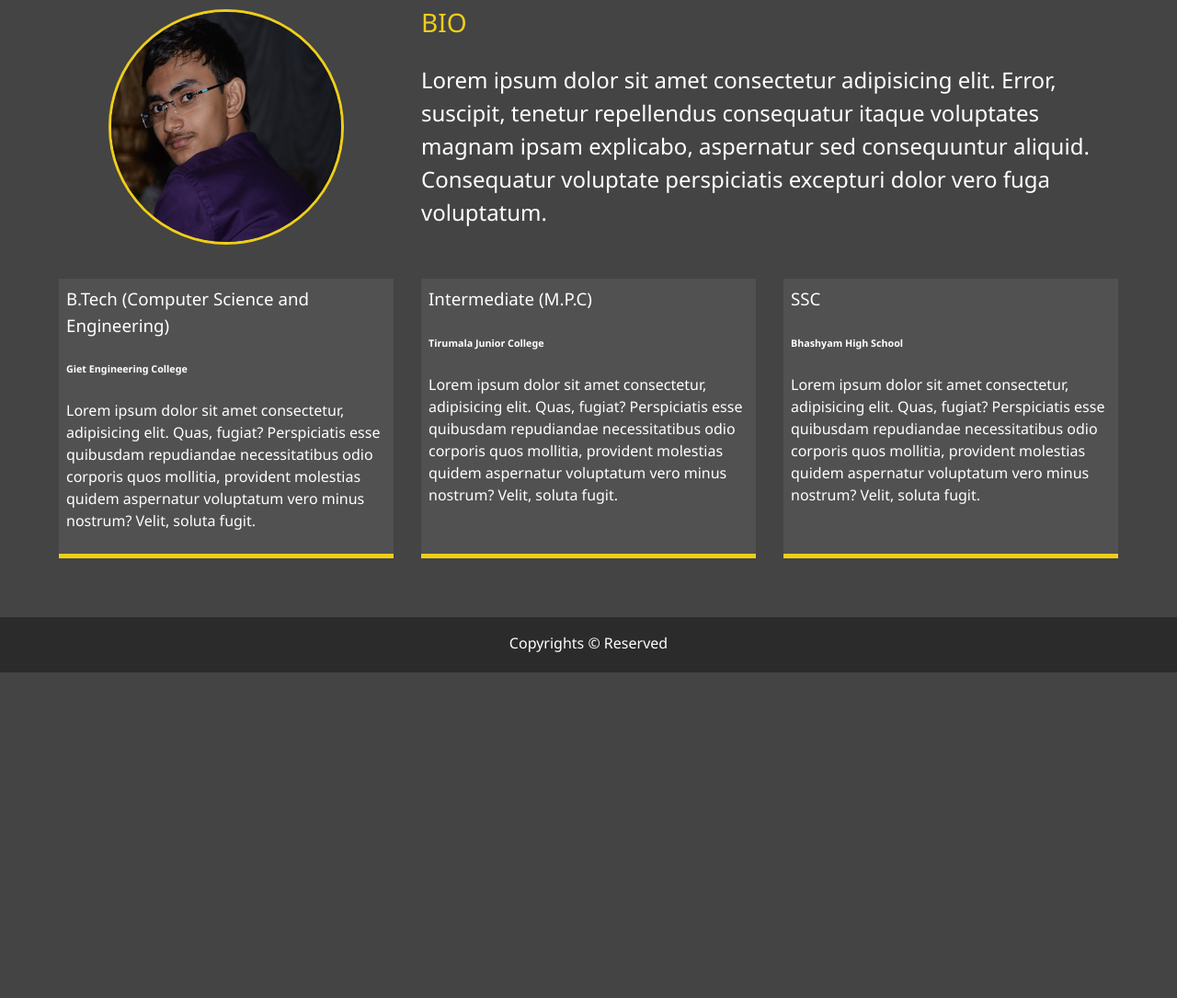
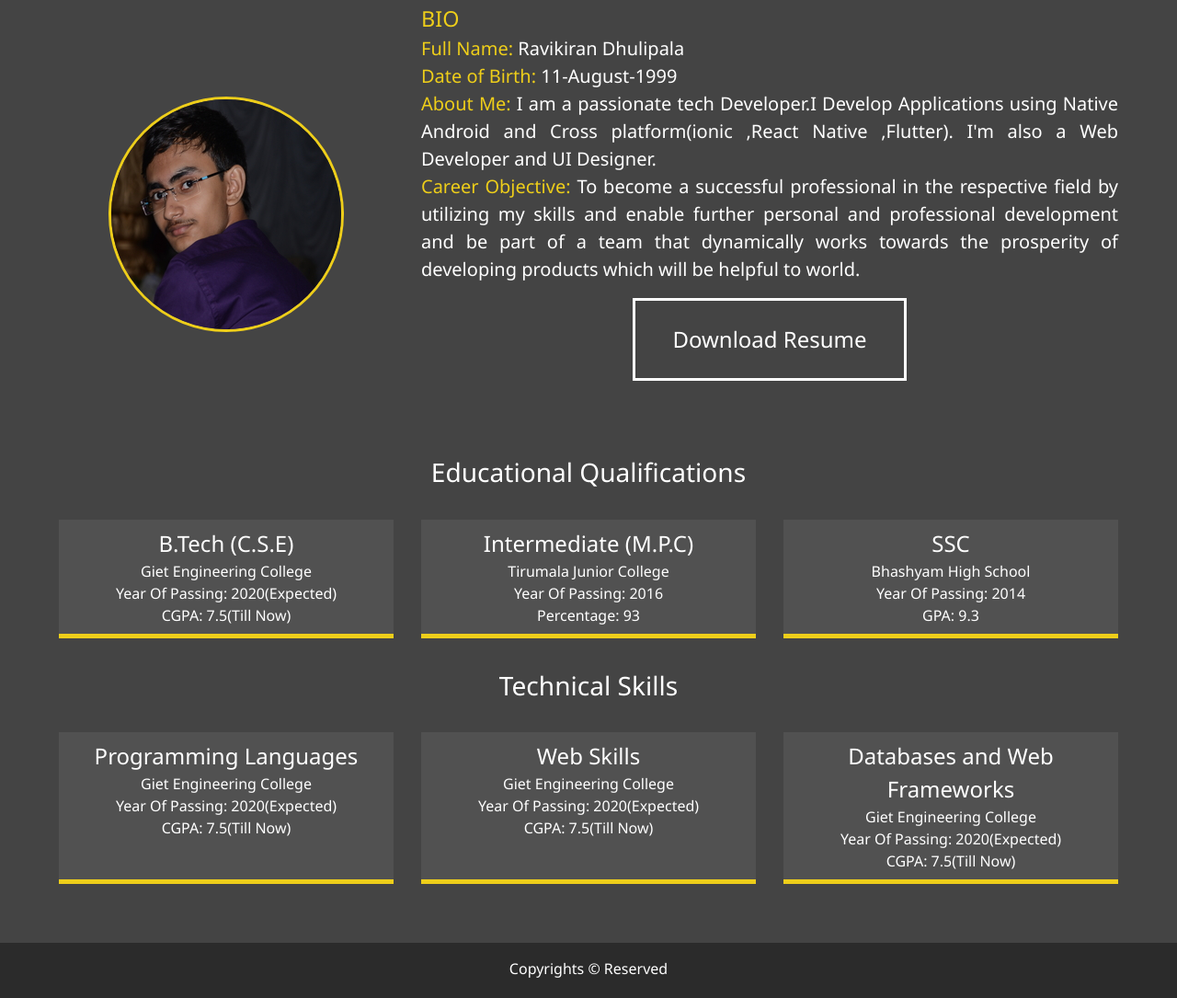
Before and after one commit to RAVIKIRAN-DHULIPALA/modern_portfolio, a website: page dist/about.html in a window 1280 px wide. Shown: the part 279-1364 px from the top of the page at 92% size. Before the commit the page ends 1010 px from the top, so only its background shows below. Drawn offline with Linux system fonts and the light colour scheme.

Commit message:
last commit

```diff
--- a/scss/_menu.scss
+++ b/scss/_menu.scss
@@ -83,7 +83,7 @@
     .portrait {
       width: 250px;
       height: 250px;
-      background: url(../img/profile-pic-small.JPG);
+      background: url(../img/profile-pic.jpg);
       border: solid 3px $primary;
       border-radius: 50%;
     }
--- a/scss/_mobile.scss
+++ b/scss/_mobile.scss
@@ -40,6 +40,7 @@
     height: 25vh;
     transform: translate3d(100%, 0, 0);
     .portrait {
+      background: url(../img/profile-pic-small.jpg);
       width: 150px;
       height: 150px;
     }
@@ -49,9 +50,14 @@
     grid-template-areas:
       "bioimage"
       "bio"
+      "type"
       "study1"
       "study2"
-      "study3";
+      "study3"
+      "tech"
+      "tech1"
+      "tech2"
+      "tech3";
     grid-template-columns: 1fr;
   }
 
--- a/scss/main.scss
+++ b/scss/main.scss
@@ -68,7 +68,10 @@
   grid-gap: 30px;
   grid-template-areas:
     "bioimage bio bio"
-    "study1 study2 study3";
+    "type type type"
+    "study1 study2 study3"
+    "tech tech tech"
+    "tech1 tech2 tech3";
   grid-template-columns: repeat(3, 1fr);
 
   .bio-image {
@@ -79,7 +82,12 @@
   }
   .bio {
     grid-area: bio;
+    font-size: 1.25rem;
+  }
+  .type {
+    grid-area: type;
     font-size: 1.5rem;
+    text-align: center;
   }
   .study1 {
     grid-area: study1;
@@ -90,11 +98,38 @@
   .study3 {
     grid-area: study3;
   }
-
-  .study {
+  .study,
+  .techa {
     background: lighten($color: $primary-color, $amount: 5);
     padding: 0.5rem;
     border-bottom: $primary 5px solid;
+  }
+  .course {
+    align-items: center;
+    text-align: center;
+    font-size: 1.5rem;
+  }
+  .school,
+  .yop,
+  .gpa {
+    align-items: center;
+    text-align: justify;
+    text-align-last: center;
+    font-size: 1rem;
+  }
+  .tech {
+    grid-area: tech;
+    font-size: 1.5rem;
+    text-align: center;
+  }
+  .tech1 {
+    grid-area: tech1;
+  }
+  .tech2 {
+    grid-area: tech2;
+  }
+  .tech3 {
+    grid-area: tech3;
   }
 }
 
@@ -138,6 +173,12 @@
       span {
         color: set-text-color($primary);
       }
+      a {
+        color: #000;
+      }
+    }
+    a {
+      color: #fff;
     }
   }
 }
```
Also changed, not shown: package.json (+8 -0 lines), dist/about.html, dist/contact.html, dist/css/main.css, dist/img/intro-bg.jpg (deleted), 1 other file.
